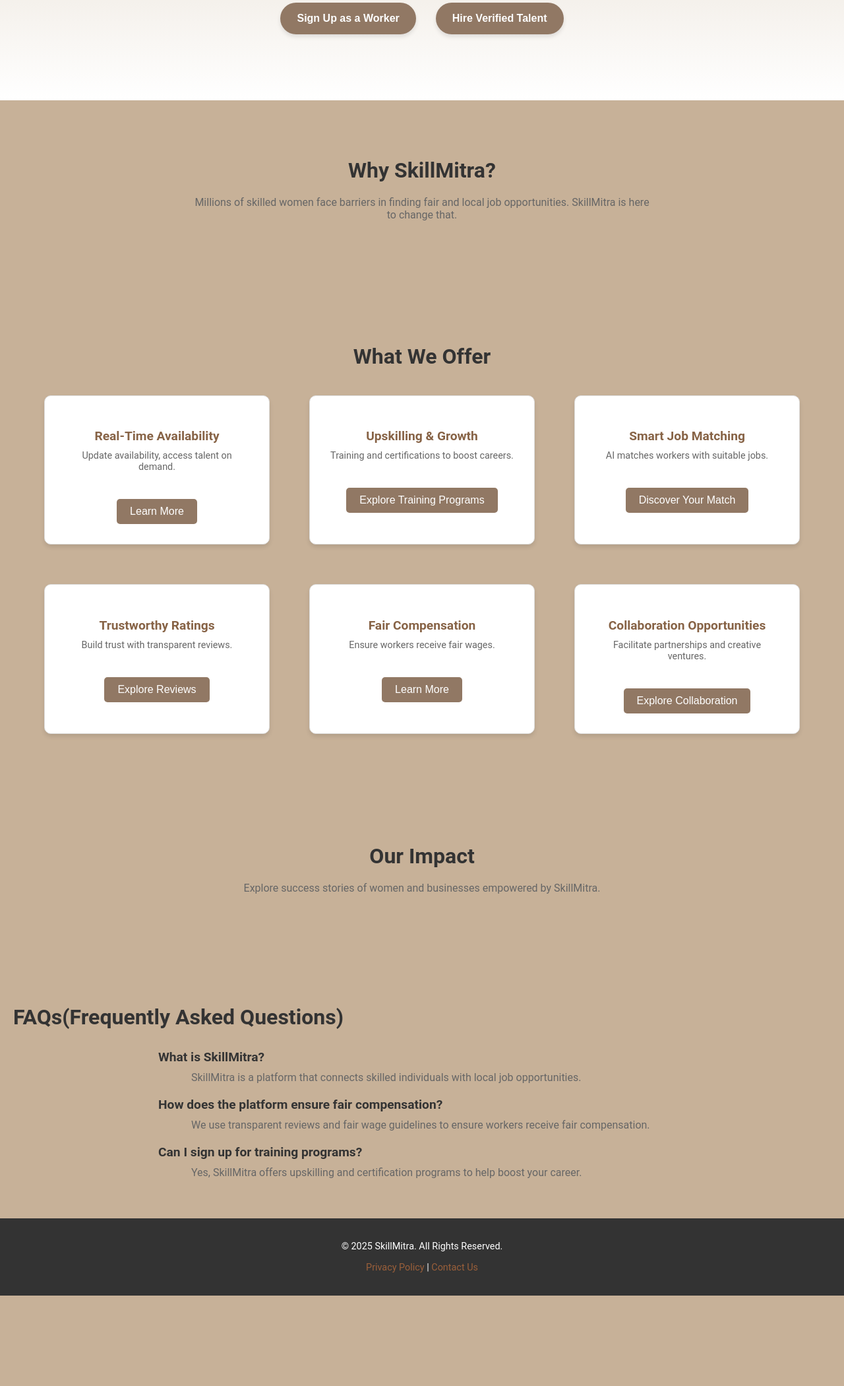
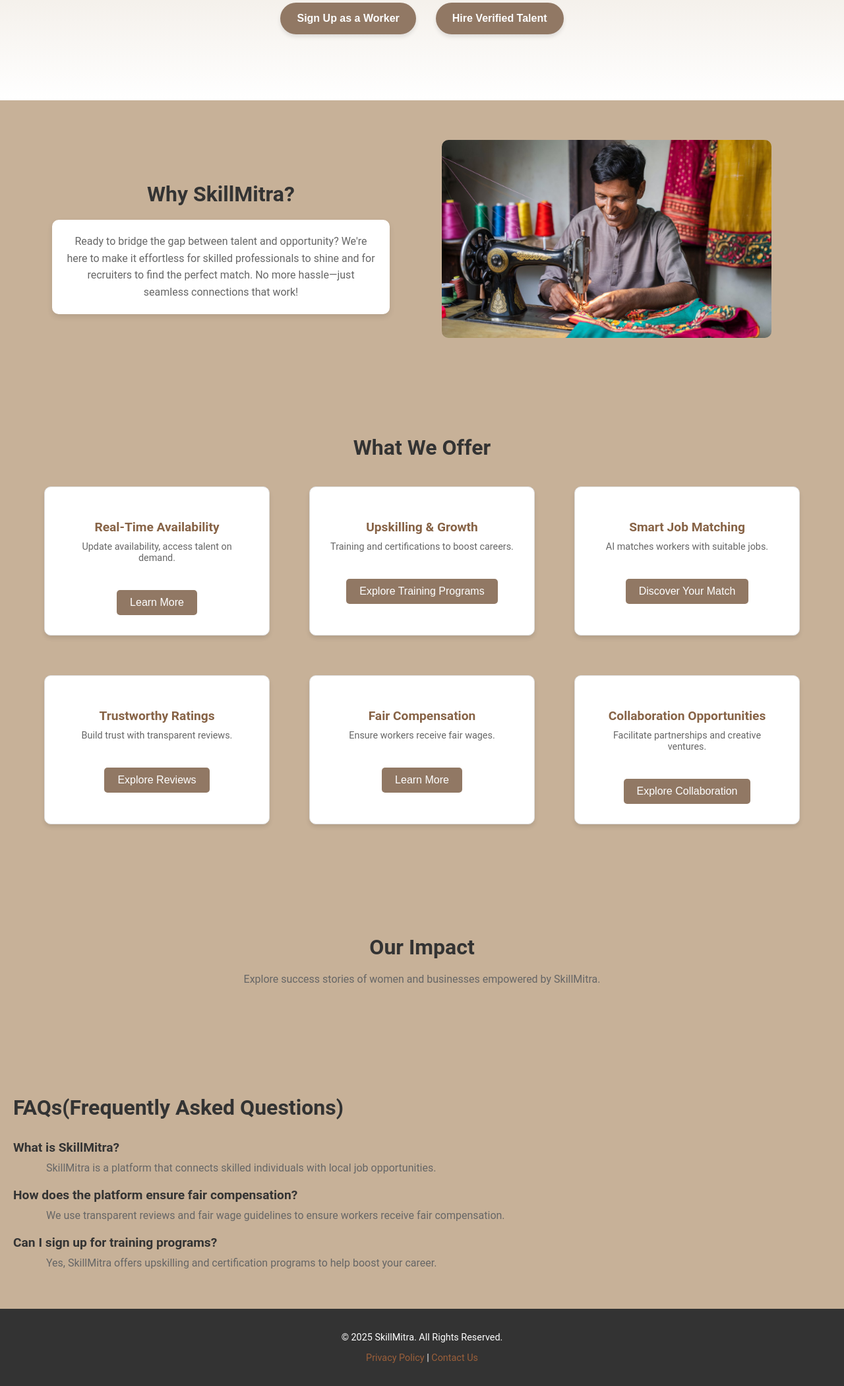
Before and after one commit to kanushkajoshi/SkillMitra, a PHP site: page / in a window 1280 px wide. Shown: the part 405-2505 px from the top of the page at 66% size. Before the commit the page ends 2368 px from the top, so only its background shows below. Run offline with PHP 8.4, Linux system fonts and the light colour scheme.

Commit message:
update faqs

```diff
--- a/index.html
+++ b/index.html
@@ -32,8 +32,20 @@
     </div>
 
     <section id="about">
-        <h2>Why SkillMitra?</h2>
-        <p>Millions of skilled women face barriers in finding fair and local job opportunities. SkillMitra is here to change that.</p>
+        <div class="why-slideshow">
+            <div class="why-content">
+                <h2>Why SkillMitra?</h2>
+                <div class="text-box">
+                <p>Ready to bridge the gap between talent and opportunity? We're here to make it effortless for skilled professionals to shine and for recruiters to find the perfect match. No more hassle—just seamless connections that work!</p>
+                </div>
+            </div>
+            <div class="slideshow">
+                <img src="tailor.jpeg" alt="Image 1" class="active" height="300" width="500">
+                <img src="potter.jpeg"  height="300" width="500" alt="Image 2">
+                <img src="embro.webp"  height="300" width="500"alt="Image 3">
+                <img src="jacket.jpeg" height="300" width="500" alt="Image 4">
+            </div>
+        </div>
     </section>
 
     <section id="features">
@@ -97,5 +109,15 @@
         <p>&copy; 2025 SkillMitra. All Rights Reserved.</p>
         <p><a href="#">Privacy Policy</a> | <a href="#">Contact Us</a></p>
     </footer>
+    <script>
+        const images = document.querySelectorAll('.slideshow img');
+        let currentIndex = 0;
+
+        setInterval(() => {
+            images[currentIndex].classList.remove('active');
+            currentIndex = (currentIndex + 1) % images.length;
+            images[currentIndex].classList.add('active');
+        }, 3000);
+    </script>
 </body>
 </html>
--- a/styles.css
+++ b/styles.css
@@ -194,30 +194,72 @@
 }
 /* FAQ Section */
 #faq {
-    text-align: left; /* Keep the section itself centered */
+    text-align: left; /* Aligns the section content */
     padding: 40px 20px;
 }
 
 #faq h2 {
-    text-align: left; /* Keep FAQ title centered */
+    text-align: left; /* Align FAQ title to the left */
     margin-bottom: 30px;
 }
 
 .faq-container {
     max-width: 800px; /* Optional: limit the width for better readability */
-    margin: 0 auto; /* Center the container */
+    margin: 0; /* Remove auto-centering */
 }
 
 .faq-container h3 {
-    text-align: left; /* Left-align only the questions */
+    text-align: left; /* Left-align the questions */
     font-size: 1.2rem;
     color: #333;
     margin-bottom: 10px;
 }
 
 .faq-container p {
-    text-align: left; /* Keep the answers centered */
+    text-align: left; /* Left-align the answers */
     font-size: 1rem;
     color: #666;
     margin-bottom: 20px;
 }
+.why-slideshow {
+    display: flex;
+    justify-content: center;
+    align-items: center;
+    gap: 20px;
+}
+.why-content {
+width: 50%;
+text-align: relative;
+padding: 20px;
+}
+.slideshow {
+    width: 50%;
+    position: top;
+}
+.slideshow img {
+    width: 500;
+    height: 300;
+    border-radius: 10px;
+    display: none;
+    position: top;
+    top: 0; /* Aligns images to the top of their container */
+}
+.slideshow img.active {
+    display: block;
+}
+.text-box {
+    background-color: white; /* White background for the box */
+    padding: 20px; /* Add some space around the text */
+    border-radius: 10px; /* Rounded corners for the box */
+    box-shadow: 0 4px 8px rgba(0, 0, 0, 0.1); /* Light shadow for depth */
+    max-width: 80%; /* Adjust width to fit text */
+    margin: 0 auto; /* Center the box */
+    text-align: center; /* Center the text inside the box */
+    font-size: 1.2rem; /* Adjust text size */
+    color: #333; /* Dark color for the text */
+}
+
+.text-box p {
+    margin: 0; /* Remove default margin */
+    line-height: 1.6; /* Line spacing for readability */
+}
```
Also changed, not shown: embro.webp (renamed from images/embroidary.webp), images/craftperson.jpeg (deleted), jacket.jpeg (renamed from images/jacket.jpeg), potter.jpeg (added), tailor.jpeg (renamed from images/tailor.jpeg).
